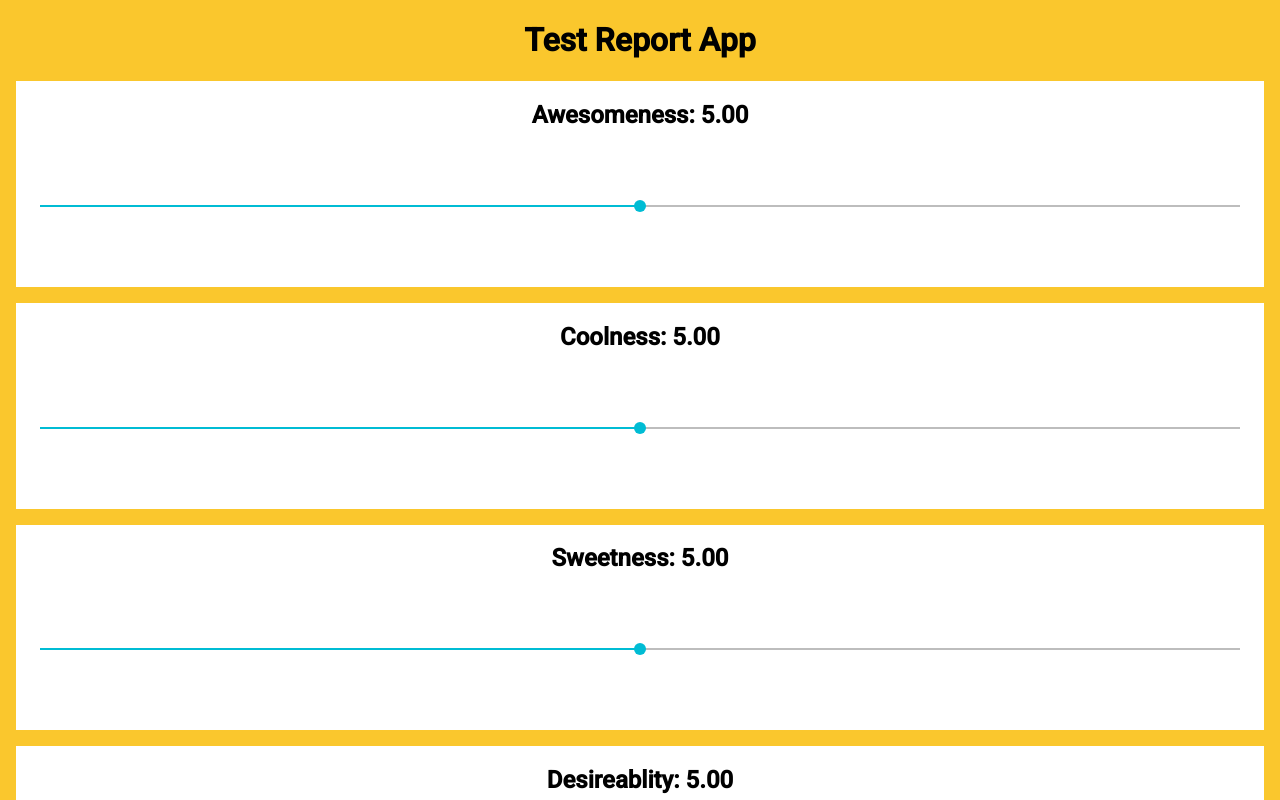
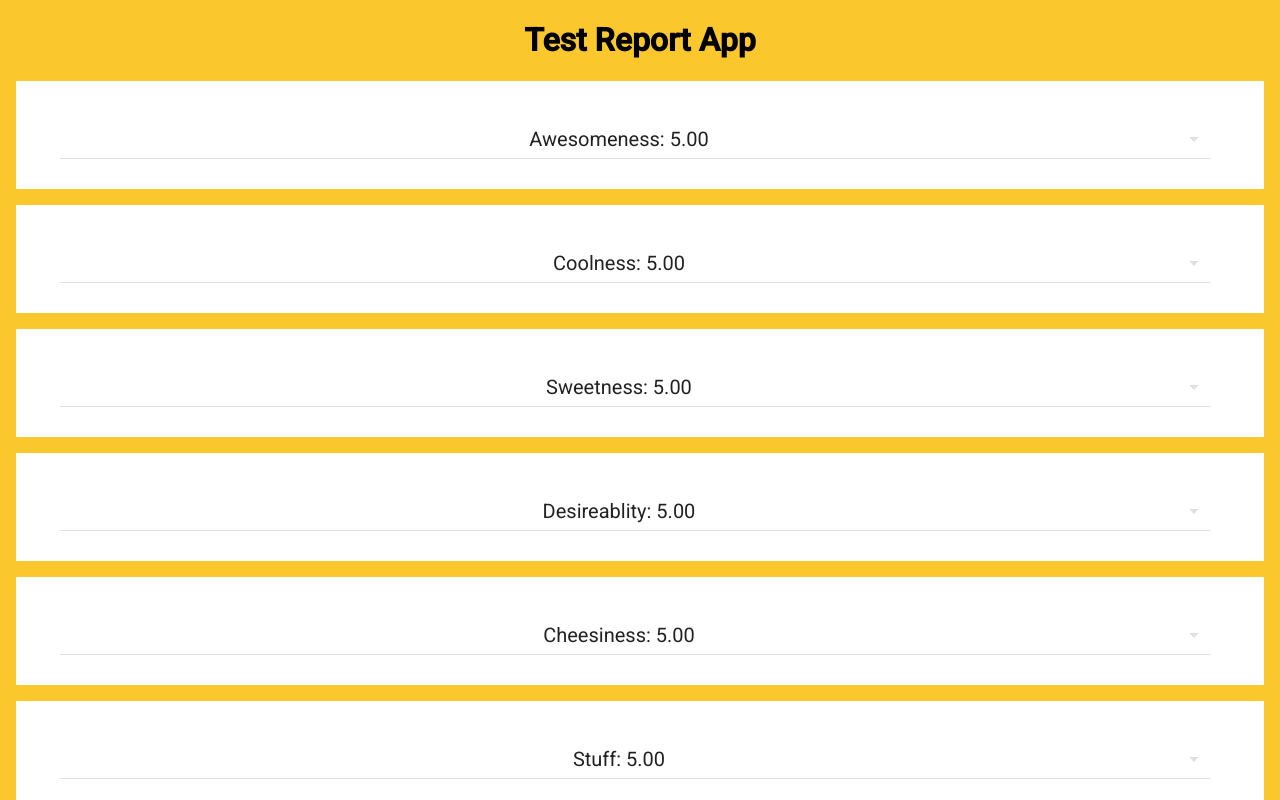
Before and after one commit to matsad3547/engineering-report-app, a React app: page / in a window 1280 px wide. Shown: the top 800 px of the page. Built offline with nearby package versions, Linux system fonts and the light colour scheme; what react-tap-event-plugin would draw is missing.

Commit message:
feat(core) Switch to dropdown sliders

```diff
--- a/src/App.js
+++ b/src/App.js
@@ -1,14 +1,14 @@
 import React from 'react';
 import { connect } from 'react-redux'
 import { changeVal } from './actions'
-import { initVal } from './reducers'
+// import { initVal } from './reducers'
 import './App.css';
 import MuiThemeProvider from 'material-ui/styles/MuiThemeProvider'
 
 import Slider from 'material-ui/Slider'
 
-// import DropDownMenu from 'material-ui/DropDownMenu'
-// import MenuItem from 'material-ui/MenuItem'
+import DropDownMenu from 'material-ui/DropDownMenu'
+import MenuItem from 'material-ui/MenuItem'
 
 const getCurrentState = state => state
 
@@ -25,7 +25,7 @@ let App = (state) => {
         {keys.map( (key, i) =>
         <MuiThemeProvider
           key={i + 'a'}>
-          <SliderInput
+          <DropDownSliderInput
           key={i + 'b'}
           id={key}
           name={metricValues[key].name}
@@ -48,7 +48,38 @@ App = connect(getCurrentState)(App)
 
 export default App;
 
-let SliderInput = ({ dispatch, id, name, value }) => {
+// let SliderInput = ({ dispatch, id, name, value }) => {
+//
+//   const onChange = (e, input) => {
+//     e.preventDefault()
+//     let output = {
+//       id,
+//       val: input,
+//       name,
+//     }
+//     dispatch(changeVal(output))
+//   }
+//
+//   return (
+//     <div className="input">
+//       <div className="metricName">
+//         <h2>{name}: {value.toFixed(2)}</h2>
+//       </div>
+//       <Slider
+//         className="slider"
+//         step={0.25}
+//         min={1}
+//         max={9}
+//         defaultValue={initVal}
+//         onChange={onChange}
+//         />
+//     </div>
+//   )
+// }
+//
+// SliderInput = connect()(SliderInput)
+
+let DropDownSliderInput = ({ dispatch, id, name, value }) => {
 
   const onChange = (e, input) => {
     e.preventDefault()
@@ -60,77 +91,46 @@ let SliderInput = ({ dispatch, id, name, value }) => {
     dispatch(changeVal(output))
   }
 
+  const styles = {
+    label: {
+      fontSize: 20,
+    },
+    menu: {
+      width: 250,
+    },
+    customWidth: {
+      // marginLeft: 0,//effects dropped down menu
+      fontSize: 20,
+      paddingLeft: 0,
+    }
+  }
+
   return (
     <div className="input">
-      <div className="metricName">
-        <h2>{name}: {value.toFixed(2)}</h2>
-      </div>
-      <Slider
+      <DropDownMenu
+        value={1}
+        autoWidth={false}
         className="slider"
-        step={0.25}
-        min={1}
-        max={9}
-        defaultValue={initVal}
-        onChange={onChange}
-        />
+        labelStyle={styles.label}
+        menuStyle={styles.menu}
+        style={styles.customWidth}
+        >
+        <MenuItem
+          value={1}
+          primaryText={ name +': ' + value.toFixed(2)}
+          className="dropDownMenu">
+          <Slider
+            step={0.25}
+            min={1}
+            max={9}
+            defaultValue={value}
+            onChange={onChange}
+            />
+
+        </MenuItem>
+      </DropDownMenu>
     </div>
   )
 }
 
-SliderInput = connect()(SliderInput)
-
-// let DropDownSliderInput = ({ dispatch, id, name, value }) => {
-//
-//   const onChange = (e, input) => {
-//     e.preventDefault()
-//     let output = {
-//       id,
-//       val: input,
-//       name,
-//     }
-//     dispatch(changeVal(output))
-//   }
-//
-//   const styles = {
-//     label: {
-//       fontSize: 20,
-//     },
-//     menu: {
-//       width: 250,
-//     },
-//     customWidth: {
-//       // marginLeft: 0,//effects dropped down menu
-//       fontSize: 20,
-//       paddingLeft: 0,
-//     }
-//   }
-//
-//   return (
-//     <div className="input">
-//       <DropDownMenu
-//         value={1}
-//         autoWidth={false}
-//         className="slider"
-//         labelStyle={styles.label}
-//         menuStyle={styles.menu}
-//         style={styles.customWidth}
-//         >
-//         <MenuItem
-//           value={1}
-//           primaryText={ name +': ' + value.toFixed(2)}
-//           className="dropDownMenu">
-//           <Slider
-//             step={0.25}
-//             min={1}
-//             max={9}
-//             defaultValue={value}
-//             onChange={onChange}
-//             />
-//
-//         </MenuItem>
-//       </DropDownMenu>
-//     </div>
-//   )
-// }
-//
-// DropDownSliderInput = connect()(DropDownSliderInput)
+DropDownSliderInput = connect()(DropDownSliderInput)
```
